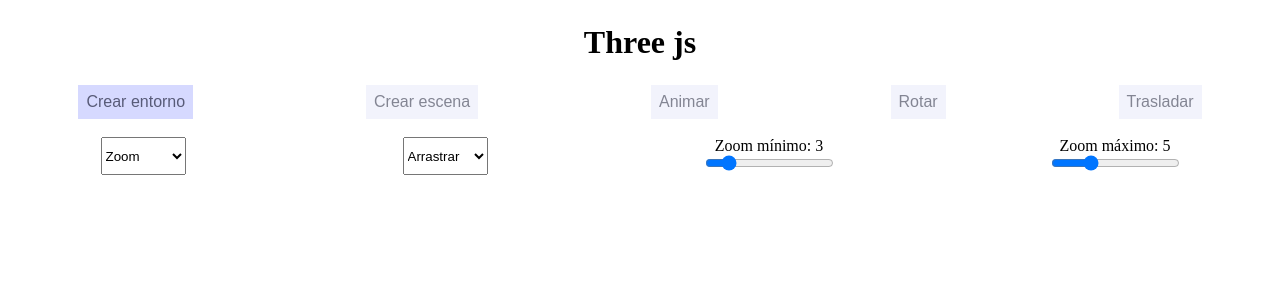
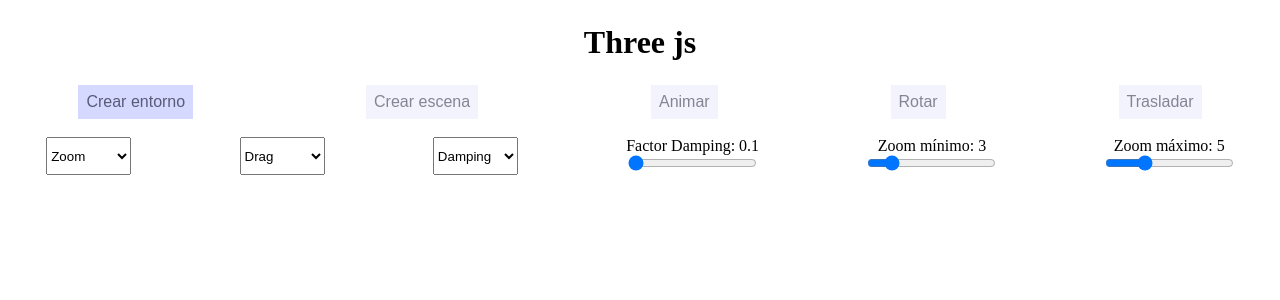
Before and after one commit to Julian-Lop/first-threejs-project, a Next.js app: page / in a window 1280 px wide. Shown: the top 300 px of the page. Built offline with nearby package versions, Linux system fonts and the light colour scheme.

Commit message:
all options controls added

```diff
--- a/src/pages/index.js
+++ b/src/pages/index.js
@@ -19,6 +19,7 @@
 
   const [zoomInRange, setZoomInRange] = useState(3)
   const [zoomOutRange, setZoomOutRange] = useState(5)
+  const [dampingRange, setDampingRange] = useState(0.1)
 
   const createEnvironment = () => {
     setCamera(new THREE.PerspectiveCamera(75, window.innerWidth / window.innerHeight, 0.1, 1000))
@@ -101,16 +102,21 @@
   }
 
   const changePanning = (e) => {
-    controls.screenSpacePanning = JSON.parse(e.target.value)
+    controls.enableDamping = JSON.parse(e.target.value)
+    controls.update()
+  }
+
+  const changeDamping = (e) => {
+    controls.enablePan = JSON.parse(e.target.value)
     controls.update()
   }
 
   useEffect(() => {
     if(plane){
       const tempcontrol = new OrbitControls(camera, renderer.domElement)
-      setControls(tempcontrol)
       tempcontrol.minDistance = zoomInRange
       tempcontrol.maxDistance = zoomOutRange
+      setControls(tempcontrol)
     }
   },[plane])
 
@@ -122,10 +128,16 @@
   },[zoomInRange,zoomOutRange])
 
   useEffect(() => {
-    if(controls){
-      console.log({controls})
+    if(animated){
+      controls.dampingFactor = dampingRange
     }
-  }, [controls]);
+  }, [dampingRange]);
+
+  // useEffect(() => {
+  //   if(controls){
+  //     console.log({controls})
+  //   }
+  // }, [controls]);
 
   return (
     <main>
@@ -151,28 +163,32 @@
       </navbar>
       <br/>
       <navbar>
+
         <select onChange={(e) => changeZoom(e)}>
-          <option value="">
-            Zoom
-          </option>
-          <option value={true}>
-            Activar
-          </option>
-          <option value={false}>
-            Desactivar
-          </option>
+          <option>Zoom</option>
+          <option value={true}>Activar</option>
+          <option value={false}>Desactivar</option>
         </select>
+
+        <select onChange={(e) => changeDamping(e)}>
+          <option>Drag</option>
+          <option value={true}>Activar</option>
+          <option value={false}>Desactivar</option>
+        </select>
+
         <select onChange={(e) => changePanning(e)}>
-          <option value="">
-            Arrastrar
-          </option>
-          <option value={true}>
-            Activar
-          </option>
-          <option value={false}>
-            Desactivar
-          </option>
+          <option>Damping</option>
+          <option value={true}>Activar</option>
+          <option value={false}>Desactivar</option>
         </select>
+
+        <div style={{textAlign: 'center'}}>
+          <label>
+            {'Factor Damping: '+dampingRange}
+          </label>
+          <br/>
+          <input type="range" name="damping" id='damping' value={dampingRange} min={0.1} max={0.9} onChange={(e) => setDampingRange(e.target.value)} step={0.1} />
+        </div>
         <div style={{textAlign: 'center'}}>
           <label>
             {'Zoom mínimo: '+zoomInRange}
```
